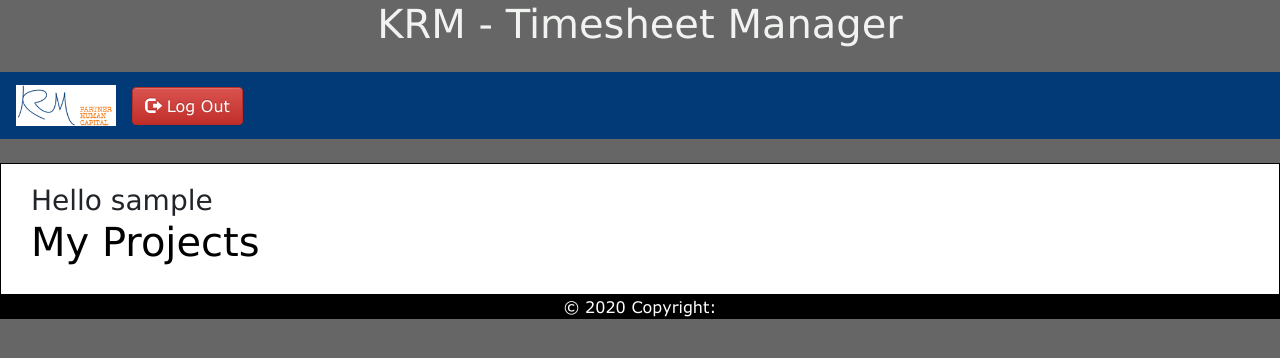
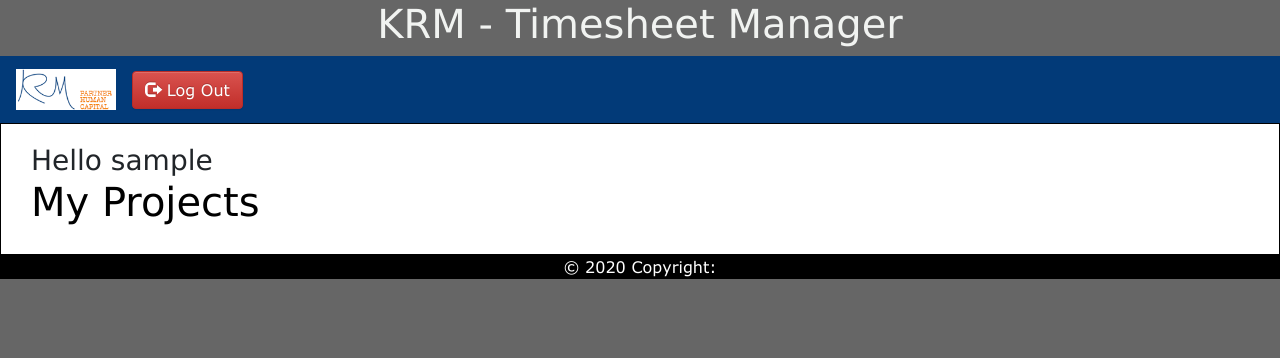
Before and after one commit to sgb999/Hackcamp-Group-Project, a PHP site: page /index.php in a window 1280 px wide. Shown: the top 358 px of the page. Run offline with PHP 8.4, Linux system fonts and the light colour scheme; the visitor is signed in with stand-in values (Sample User, id 1); data that the repository does not hold is empty.

Commit message:
Add files via upload

```diff
--- a/client site/Views/template/header.phtml
+++ b/client site/Views/template/header.phtml
@@ -18,7 +18,7 @@
 <body>
 <h1>KRM - Timesheet Manager</h1>
 
-<nav class="navbar navbar-expand-lg navbar-dark colour" style="margin:24px 0;">
+<nav class="navbar navbar-expand-lg navbar-dark colour" style="margin:0px 0;">
     <a class="navbar-brand" href ="../../index.php">
         <img src="/images/krm-logo-1.png" alt="logo" style="width:100px;">
     </a>
```
